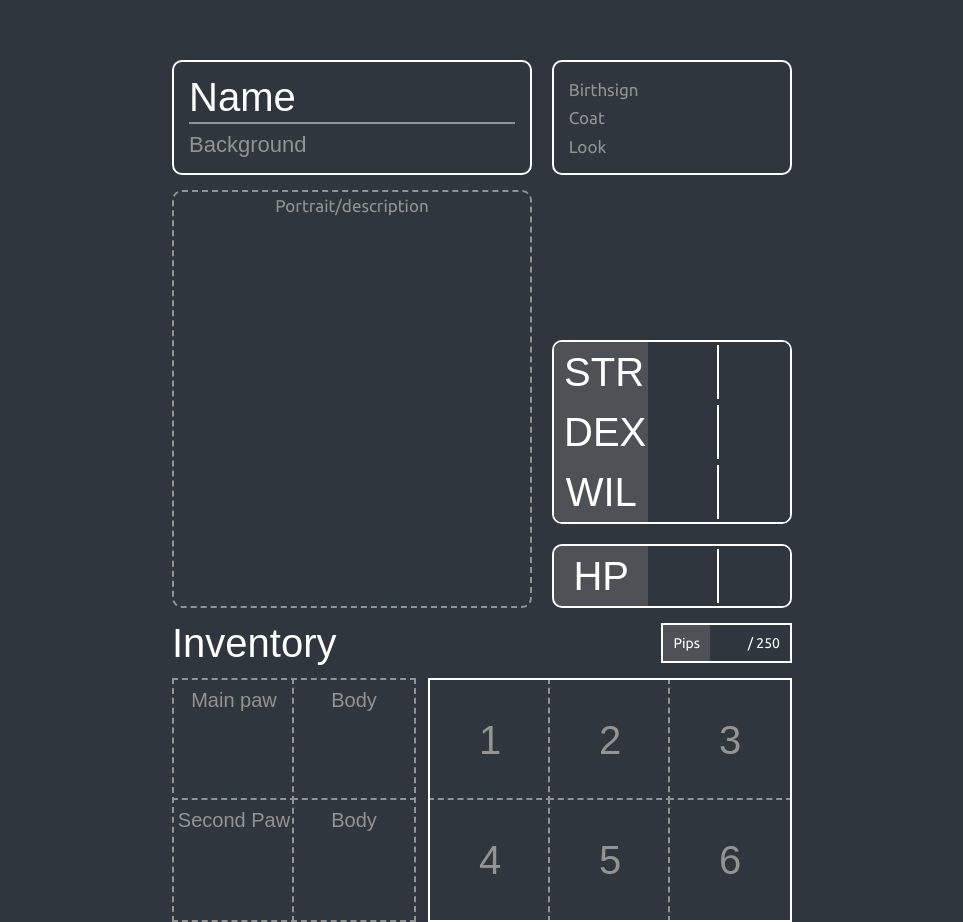
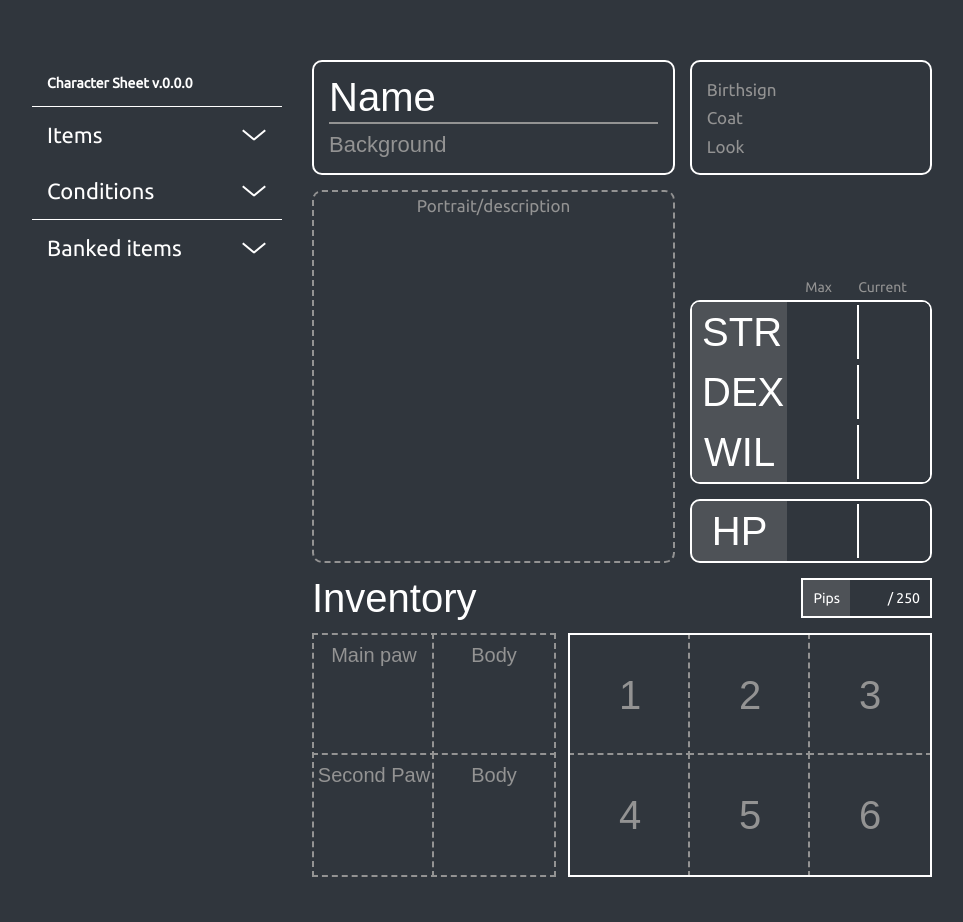
Before and after one commit to BrightsDays/mausritter-online-sheet, a Vue app: page / in a window 1280 px wide. Shown: the whole page, without its empty margins (158-1121 px from the left). After the commit the page ends 877 px from the top, so only its background shows below. Built offline with nearby package versions, Linux system fonts and the light colour scheme; a web font is replaced by a local one.

Commit message:
add sidebar menu

```diff
--- a/src/App.vue
+++ b/src/App.vue
@@ -1,16 +1,25 @@
 <template>
-  <character />
+  <div class="app">
+    <main-menu />
+    <character />
+  </div>
 </template>
 
 <script setup lang="ts">
 import Character from "./components/Character.vue";
+import MainMenu from "./components/mainMenu.vue";
 </script>
 
 <style lang="scss">
-#app {
-  font-family: Avenir, Helvetica, Arial, sans-serif;
+.app {
+  display: flex;
+  width: 900px;
+  justify-content: space-between;
+  margin: 60px auto 0;
+  font-family: 'Ubuntu', sans-serif;
   -webkit-font-smoothing: antialiased;
   -moz-osx-font-smoothing: grayscale;
   text-align: center;
+  gap: 15px;
 }
 </style>
--- a/src/components/Character.vue
+++ b/src/components/Character.vue
@@ -17,7 +17,6 @@ import CharacterItems from "./CharacterItems.vue";
 
 <style lang="scss">
 .character {
-  margin: 60px auto 0;
   width: 620px;
 }
 </style>
--- a/src/components/CharacterAbout.vue
+++ b/src/components/CharacterAbout.vue
@@ -35,7 +35,7 @@
 .about {
   display: flex;
   justify-content: space-between;
-  gap: 20px;
+  gap: 15px;
 
   &__bio,&__details {
     display: flex;
--- a/src/components/CharacterInfo.vue
+++ b/src/components/CharacterInfo.vue
@@ -15,7 +15,7 @@ import Stats from "./Stats.vue";
 .info {
   display: flex;
   justify-content: space-between;
-  gap: 20px;
+  gap: 15px;
   margin-top: 15px;
 
   &__description {
@@ -26,6 +26,7 @@ import Stats from "./Stats.vue";
 
   &__stats {
     width: 40%;
+    margin-top: 90px;
   }
 }
 
--- a/src/components/Stats.vue
+++ b/src/components/Stats.vue
@@ -1,5 +1,7 @@
 <template>
   <div class="stats">
+    <span class="stats__info stats__max">Max</span>
+    <span class="stats__info stats__current">Current</span>
     <div class="stats__list">
       <div
           class="stats__item"
@@ -41,8 +43,25 @@ const stats = {
 
 <style lang="scss">
 .stats {
-  width: 100%;
-  margin-top: 150px;
+  position: relative;
+  padding-top: 20px;
+
+  &__info {
+    position: absolute;
+    top: 0;
+    font-family: 'Ubuntu', sans-serif;
+    color: var(--second);
+    font-size: 1.4em;
+    line-height: 1;
+  }
+
+  &__max {
+    right: 100px;
+  }
+
+  &__current {
+    right: 25px;
+  }
 
   &__list {
     display: flex;
@@ -50,7 +69,7 @@ const stats = {
     border: 2px solid var(--main);
     border-radius: 10px;
     overflow: hidden;
-    margin-bottom: 20px;
+    margin-bottom: 15px;
   }
 
   &__hp {
--- /dev/null
+++ b/src/components/mainMenu.vue
@@ -0,0 +1,49 @@
+<template>
+  <aside class="menu">
+    <div class="menu__header">
+      <h1 class="menu__heading">Character Sheet v.0.0.0</h1>
+<!--      <button-->
+<!--          class="menu__toggle"-->
+<!--          @click="changeColorMode()"-->
+<!--      />-->
+    </div>
+    <div class="menu__cards">
+      <ui-details title="Items">
+
+      </ui-details>
+      <ui-details title="Conditions">
+
+      </ui-details>
+    </div>
+    <div class="menu__bank">
+      <ui-details title="Banked items">
+
+      </ui-details>
+    </div>
+  </aside>
+</template>
+
+<script setup lang="ts">
+import UiDetails from "./ui/uiDetails.vue"
+</script>
+
+<style lang="scss">
+.menu {
+  width: 250px;
+
+  &__header {
+    padding: 15px;
+    border-bottom: 1px solid var(--main);
+    text-align: left;
+  }
+
+  &__heading {
+    color: var(--main);
+    font-size: 1.4em;
+  }
+
+  &__cards {
+    border-bottom: 1px solid var(--main);
+  }
+}
+</style>
```
